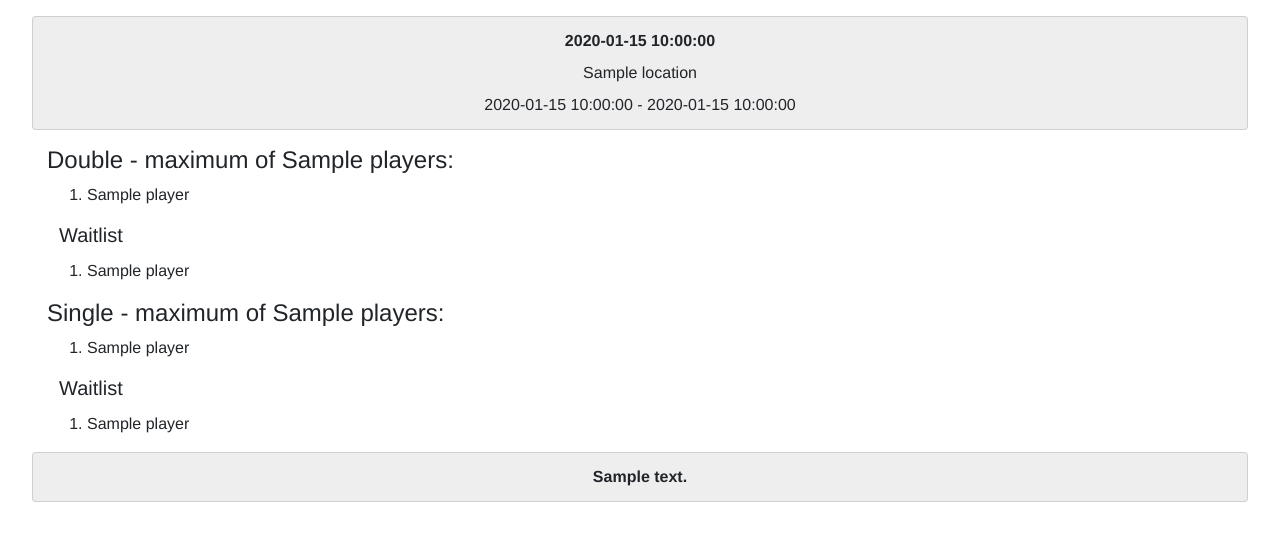
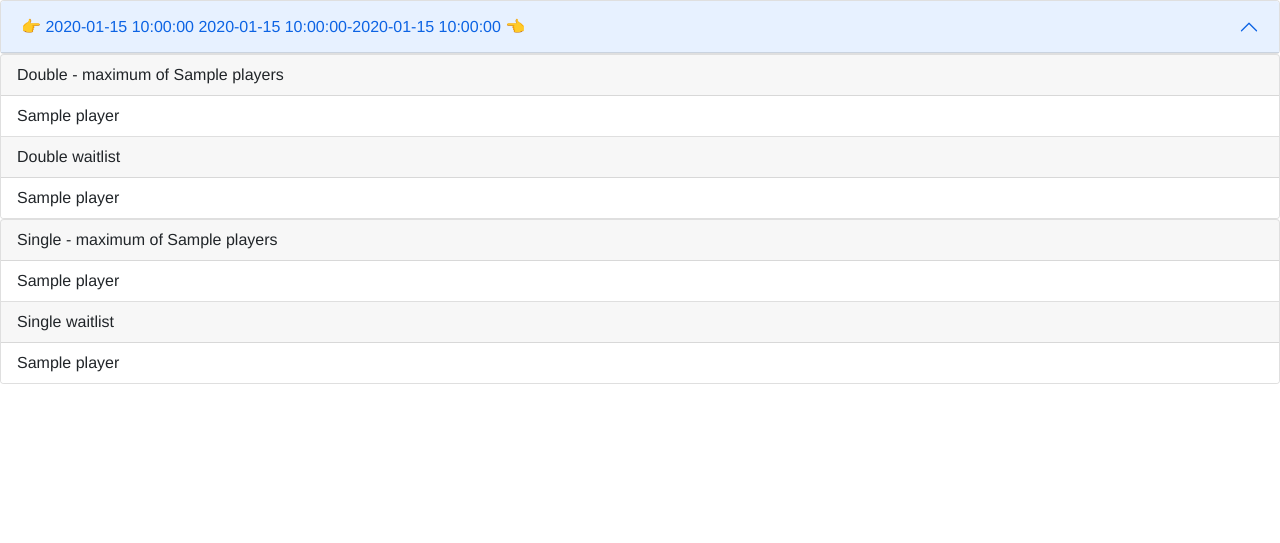
Before and after one commit to philip-zhan/badminton-group, a Flask app: template templates/group.html in a window 1280 px wide. Shown: the top 543 px of the page. Run offline with Flask 2, Linux system fonts and the light colour scheme; the template is opened without the code that fills it: values that come from a table or form of the project are taken from there, most other values are stand-ins (such as "Sample title", 1, 10 or a date in 2020); some libraries are stand-ins or nearby versions.

Commit message:
adding styles to group page

```diff
--- a/main.py
+++ b/main.py
@@ -1,10 +1,8 @@
 import os
 import logging
 from flask import send_from_directory
-from typing import Dict, Iterable, Iterator, List, Optional, Set, Tuple
 from datetime import datetime, date
 from operator import itemgetter
-import pytz
 from flask import Flask, render_template, request, flash
 from werkzeug.utils import redirect
 from wtforms import (
@@ -17,13 +15,12 @@ from wtforms import (
 )
 from wtforms.widgets import TextArea
 from wtforms.fields.html5 import TimeField, DateField, IntegerField, DateTimeLocalField
-from google.cloud.datastore import Client, Entity, Transaction
+from data_process import fetch_groups,process_groups,fetch_group,process_add,process_players,process_create_group,process_remove
 
 
 PAGE_LIMIT = 10
 
 logger = logging.getLogger()
-datastore_client = Client("badminton-group", "groups")
 app = Flask(__name__)
 app.config["SECRET_KEY"] = os.urandom(32)
 
@@ -35,8 +32,8 @@ class EditForm(Form):
         choices=[("double", "Double"), ("single", "Single")],
         default="double",
     )
-    player_name = StringField("Name:", validators=[validators.DataRequired()])
-    player_pin = PasswordField("PIN:", validators=[validators.DataRequired()])
+    player_name = StringField( validators=[validators.DataRequired()])
+    player_pin = PasswordField( validators=[validators.DataRequired()])
     add_submit = SubmitField("Add")
     remove_submit = SubmitField("Remove")
 
@@ -65,198 +62,6 @@ class GroupForm(Form):
     create_submit = SubmitField("Create")
 
 
-def fetch_groups(limit: int = None) -> List[Entity]:
-    query = datastore_client.query(kind="group")
-    query.order = ["-start_time"]
-    try:
-        return list(query.fetch(limit=limit))
-    except Exception as e:
-        logger.error(e, exc_info=True)
-        return []
-
-
-def fetch_group(group_id: str, transaction: Transaction = None) -> Optional[Entity]:
-    key = datastore_client.key("group", int(group_id))
-    try:
-        group_entity = datastore_client.get(key, transaction=transaction)
-        return group_entity
-    except Exception as e:
-        logger.error(e, exc_info=True)
-        return None
-
-
-def process_create_group(data: dict) -> Optional[str]:
-    new_group = Entity(datastore_client.key("group"))
-    local = pytz.timezone("US/Pacific")
-    start_time = local.localize(
-        datetime.strptime(data["date"] + " " + data["start_time"], "%Y-%m-%d %H:%M")
-    )
-    end_time = local.localize(
-        datetime.strptime(data["date"] + " " + data["end_time"], "%Y-%m-%d %H:%M")
-    )
-    retreat_deadline = local.localize(
-        datetime.strptime(data["retreat_deadline"], "%Y-%m-%dT%H:%M")
-    )
-    new_group.update(
-        {
-            "description": data["description"],
-            "retreat_deadline": retreat_deadline,
-            "location": data["location"],
-            "start_time": start_time,
-            "end_time": end_time,
-            "single_limit": int(data["single_limit"]),
-            "double_limit": int(data["double_limit"]),
-            "pin":  data["pin"],
-            "single_players": [],
-            "double_players": [],
-        }
-    )
-    try:
-        datastore_client.put(new_group)
-        return str(new_group.id)
-    except Exception as e:
-        logger.error(e, exc_info=True)
-        return None
-
-
-def process_groups(groups: Iterable) -> Iterator[Dict]:
-    clean_groups = get_clean_data(
-        groups,
-        {
-            ("location", str),
-            ("start_time", datetime),
-            ("retreat_deadline", datetime),
-            ("end_time", datetime),
-            ("single_limit", int),
-            ("double_limit", int),
-            ("single_players", list),
-            ("double_players", list),
-            ("description", str),
-
-        },
-    )
-    for group in clean_groups:
-        start_time_local: datetime = group["start_time"].astimezone(
-            pytz.timezone("US/Pacific")
-        )
-        end_time_local: datetime = group["end_time"].astimezone(
-            pytz.timezone("US/Pacific")
-        )
-        retreat_time_local: datetime = group["retreat_deadline"].astimezone(
-            pytz.timezone("US/Pacific")
-        )
-        single_players, single_waitlist = process_players(
-            group["single_players"], group["single_limit"]
-        )
-        double_players, double_waitlist = process_players(
-            group["double_players"], group["double_limit"]
-        )
-        now_local = datetime.now().astimezone(
-            pytz.timezone("US/Pacific")
-        )
-        can_signup:bool = (start_time_local > now_local)
-        can_retreat:bool = (retreat_time_local > now_local)
-
-        yield {
-            "id": group.id,
-            "location": group["location"],
-            "date": start_time_local.strftime("%a %b %-d"),
-            "start_time": start_time_local.strftime("%-I:%M %p"),
-            "end_time": end_time_local.strftime("%-I:%M %p"),
-            "single_limit": group["single_limit"],
-            "double_limit": group["double_limit"],
-            "description": group["description"],
-            "single_players": single_players,
-            "single_waitlist": single_waitlist,
-            "double_players": double_players,
-            "double_waitlist": double_waitlist,
-            "can_signup":can_signup,
-            "can_retreat":can_retreat,
-        }
-
-
-def process_players(players: Iterable, limit: int) -> Tuple[List, List]:
-    clean_players = get_clean_data(
-        players, {("name", str), ("pin", str), ("signup_time", datetime)}
-    )
-    sorted_players = sorted(clean_players, key=itemgetter("signup_time"))
-    if len(sorted_players) <= limit:
-        return sorted_players, []
-    else:
-        return sorted_players[:limit], sorted_players[limit:]
-
-
-def get_clean_data(
-    data: Iterable, required_field_and_type: Set[Tuple[str, type]]
-) -> Iterator[Entity]:
-    for item in data:
-        if all(
-            field_name in item and isinstance(item[field_name], type_name)
-            for field_name, type_name in required_field_and_type
-        ):
-            yield item
-
-
-def get_player_list_name_by_type(player_type: str) -> Optional[str]:
-    if player_type == "double":
-        return "double_players"
-    elif player_type == "single":
-        return "single_players"
-    return None
-
-
-def process_add(
-    group_id: str, player_type: str, player_name: str, player_pin: str
-) -> Optional[str]:
-    with datastore_client.transaction() as transaction:
-        group_entity = fetch_group(group_id, transaction=transaction)
-        if not group_entity:
-            return f"Can't find group with ID {group_id}"
-        player_list_name = get_player_list_name_by_type(player_type)
-        player_name = player_name.strip()
-        if player_name.lower() in {
-            x["name"].lower() for x in group_entity[player_list_name]
-        }:
-            return "Player with the same name already exist"
-        else:
-            group_entity[player_list_name].append(
-                {
-                    "name": player_name,
-                    "pin": player_pin,
-                    "signup_time": datetime.utcnow(),
-                }
-            )
-            try:
-                datastore_client.put(group_entity)
-            except Exception as e:
-                logger.error(e, exc_info=True)
-            return None
-
-def process_remove(
-    group_id: str, player_type: str, player_name: str, player_pin: str
-) -> Optional[str]:
-    player_name = player_name.strip()
-    with datastore_client.transaction() as transaction:
-        group_entity = fetch_group(group_id, transaction=transaction)
-        if not group_entity:
-            return f"Can't find group with ID {group_id}"
-        player_list_name = get_player_list_name_by_type(player_type)
-        new_players = []
-        for idx in range(len(group_entity[player_list_name])):
-            player = group_entity[player_list_name][idx]
-            if player["name"].lower() != player_name.lower():
-                continue
-            if player_pin in [group_entity['pin'], player['pin']]:
-                group_entity[player_list_name].pop(idx)
-                try:
-                    datastore_client.put(group_entity)
-                except Exception as e:
-                    logger.error(e, exc_info=True)
-                return None
-            else:
-                return "Wrong PIN"
-        return "Can't find player with that name"
-
 
 @app.route("/", methods=["GET"])
 def root():
@@ -280,13 +85,16 @@ def group(gid):
         group=processed_groups[0]
         edit_form = EditForm()
         if group['single_limit']==0:
-            edit_form.player_type.choices=[('double','Double')]
-            edit_form.player_type.default='double'
-            edit_form.process()
+            group['player_types_disabled']=True
+            group['default_type']={"value":'double',"text":'Double'}
+
         elif group['double_limit']==0:
-            edit_form.player_type.choices=[('single','Single')]
-            edit_form.player_type.default='single'
-            edit_form.process()
+            group['player_types_disabled']=True
+            group['default_type']={"value":'single',"text":'Single'}
+        else:
+            group['player_types_disabled']=False
+            group['default_type']={"value":'single',"text":'Single'}
+
         return render_template("group.html",group=group , edit_form=edit_form)
     except Exception as e:
         logger.error(e, exc_info=True)
--- a/static/style.css
+++ b/static/style.css
@@ -1,7 +1,24 @@
 body {
   font-family: "helvetica", sans-serif;
-  margin: 16px;
+   width:100%
 }
+
+footer.fixed-bottom{
+  position: fixed;
+  height: 138px;
+  background: #FEFEFE ;
+  border-top: 1px solid rgb(206, 212, 218);
+  bottom: 0;
+  padding: 5px;
+  width: 100%;
+}
+
+.foot_padding{
+  height: 160px !important ;
+  width: 100%;
+
+}
+/*
 ul {
   list-style-type: none;
   padding-left: 0px;
@@ -60,16 +77,7 @@ h5.waitlist {
 #player_type li {
   display: inline;
   margin: 10px;
-}
-#add_submit {
-  height: 30px;
-  width: 70px;
-}
-#remove_submit {
-  height: 30px;
-  width: 70px;
-  margin-left: 20px;
-}
+} */
 #flashes {
   background-color: #faa;
   padding: 8px;
--- a/templates/group.html
+++ b/templates/group.html
@@ -1,78 +1,117 @@
 {% extends "layout.html" %}
 {% block body %}
 
+<div class="accordion" id="descriptionData">
+  <div class="accordion-item">
+    <h2 class="accordion-header" id="headingOne">
+      <button class="accordion-button" type="button" data-bs-toggle="collapse" data-bs-target="#collapseOne"
+        aria-expanded="false" aria-controls="collapseOne">
+        &#x1F449; {{ group["date"] }} {{ group["start_time"] }}-{{ group["end_time"]}} &#x1F448;
+      </button>
+    </h2>
+    <div id="collapseOne" class="accordion-collapse collapse hide" aria-labelledby="headingOne"
+      data-bs-parent="#accordionExample">
+      <div class="accordion-body">
+        <H6>Address: {{ group["location"] }} </H6>
+        <br>
+        {{ group["description"] }}
+      </div>
+    </div>
+  </div>
+</div>
+{% if group["double_limit"] > 0 or group["double_waitlist"] %}
 <div class="card">
-  <div class="card_line">
-    <b>{{ group["date"] }}</b>
-  </div>
-  <div class="card_line">{{ group["location"] }}</div>
-  <div class="card_line">{{ group["start_time"] }} - {{ group["end_time"]}}</div>
-</div>
-
-<div class="container">
-  {% if group["double_limit"] > 0 or group["double_waitlist"] %}
-  <h4>Double - maximum of {{ group["double_limit"] }} players:</h4>
-  <ol>
+  <div class="card-header">Double - maximum of {{ group["double_limit"] }} players</div>
+  <ul class="list-group list-group-flush">
     {% for player in group["double_players"] %}
-    <li>{{ player["name"] }}</li>
+    <li class="list-group-item">{{ player["name"] }}</li>
     {% endfor %}
-  </ol>
-
+  </ul>
   {% if group["double_waitlist"] %}
-  <h5 class="waitlist">Waitlist</h5>
-  <ol>
+  <div class="card-header">Double waitlist</div>
+  <ul class="list-group list-group-flush">
     {% for player in group["double_waitlist"] %}
-    <li>{{ player["name"] }}</li>
+    <li class="list-group-item">{{ player["name"] }}</li>
     {% endfor %}
-  </ol>
-  {% endif %}
-  {% endif %}
-
-  {% if group["single_limit"] > 0 or group["single_waitlist"] %}
-  <h4>Single - maximum of {{ group["single_limit"] }} players:</h4>
-  <ol>
-    {% for player in group["single_players"] %}
-    <li>{{ player["name"] }}</li>
-    {% endfor %}
-  </ol>
-
-  {% if group["single_waitlist"] %}
-  <h5 class="waitlist">Waitlist</h5>
-  <ol>
-    {% for player in group["single_waitlist"] %}
-    <li>{{ player["name"] }}</li>
-    {% endfor %}
-  </ol>
-  {% endif %}
-  {% endif %}
-
-  {% if group["can_signup"] %}
-
-  <div class="form_container">
-    <form method="POST">
-      Sign up for: {{ edit_form.player_type }}
-      <br>
-      <div class="form_row">
-        {{ edit_form.player_name.label }}
-        {{ edit_form.player_name }}
-      </div>
-      <div class="form_row">
-        {{ edit_form.player_pin.label }}
-        {{ edit_form.player_pin }}
-      </div>
-      {{ edit_form.add_submit }}
-      {% if group["can_retreat"] %}
-        {{ edit_form.remove_submit }}
-      {% endif %}
-      <input type="hidden" name="group_id" value="{{group['id']}}" />
-    </form>
-  </div>
+  </ul>
   {% endif %}
 </div>
+{% endif %}
 
+{% if group["single_limit"] > 0 or group["single_waitlist"] %}
 <div class="card">
-  <div class="card_line">
-    <b>{{ group["description"] }}</b>
-  </div>
+  <div class="card-header">Single - maximum of {{ group["single_limit"] }} players</div>
+  <ul class="list-group list-group-flush">
+    {% for player in group["single_players"] %}
+    <li class="list-group-item">{{ player["name"] }}</li>
+    {% endfor %}
+  </ul>
+  {% if group["single_waitlist"] %}
+  <div class="card-header">Single waitlist</div>
+  <ul class="list-group list-group-flush">
+    {% for player in group["single_waitlist"] %}
+    <li class="list-group-item">{{ player["name"] }}</li>
+    {% endfor %}
+  </ul>
+  {% endif %}
 </div>
+{% endif %}
+<div class='foot_padding'> </div>
+
+{% if group["can_signup"] %}
+<script>
+  const toggleSingle = () => {
+    document.getElementById("dropdownMenuButton1").innerText="Single";
+    document.getElementById("playTypeInput").value="single";
+  }
+
+  const toggleDouble = () => {
+    document.getElementById("dropdownMenuButton1").innerText="Double";
+    document.getElementById("playTypeInput").value="double";
+  }
+
+</script>
+
+<footer class="fixed-bottom">
+  <form method="POST">
+    <div class="input-group mb-3" style="margin-bottom: 5px !important;">
+      <div class="input-group-prepend">
+        <span class="input-group-text" id="basic-addon1">Name</span>
+      </div>
+      {{ edit_form.player_name(class_="form-control", placeholder="Your name")}}
+    </div>
+    <div class="input-group mb-3" style="margin-bottom: 5px !important;">
+      <div class="input-group-prepend">
+        <span class="input-group-text" id="basic-addon1">PIN</span>
+      </div>
+      {{ edit_form.player_pin(class_="form-control", placeholder="insert PIN")}}
+      <div class="dropdown" style="margin-left: 5px;">
+        <button class="btn btn-primary dropdown-toggle"
+        style="width: 92px;"
+        type="button"
+        {% if group['player_types_disabled'] %} disabled {%endif%}
+         id="dropdownMenuButton1"
+         data-bs-toggle="dropdown"
+         aria-expanded="false">
+          {{group.default_type.text}}
+        </button>
+        <ul class="dropdown-menu" aria-labelledby="dropdownMenuButton1">
+          <li><a class="dropdown-item" href="#" onclick="toggleSingle();">Single </a></li>
+          <li><a class="dropdown-item" href="#" onclick="toggleDouble();">Double</a></li>
+        </ul>
+      </div>
+    </div>
+
+    <input type="hidden" id='playTypeInput' name="player_type" value="{{group.default_type.value}}" />
+    <div class="btn-group" style="width:100%; margin-bottom: 5px !important;" role="group">
+      {{ edit_form.add_submit(class_="btn btn-primary ") }}
+      {% if group["can_retreat"] %}
+      {{ edit_form.remove_submit(class_="btn btn-outline-primary ") }}
+      {% endif %}
+    </div>
+    <input type="hidden" name="group_id" value="{{group['id']}}" />
+  </form>
+</footer>
+{% endif %}
+
 {% endblock %}
--- a/templates/layout.html
+++ b/templates/layout.html
@@ -5,8 +5,9 @@
 <head>
     <title>Badminton Group</title>
     <script src="{{ url_for('static', filename='script.js') }}"></script>
-    <link rel="stylesheet" href="https://stackpath.bootstrapcdn.com/bootstrap/4.4.1/css/bootstrap.min.css" integrity="sha384-Vkoo8x4CGsO3+Hhxv8T/Q5PaXtkKtu6ug5TOeNV6gBiFeWPGFN9MuhOf23Q9Ifjh" crossorigin="anonymous">
-    <link type="text/css" rel="stylesheet" href="{{ url_for('static', filename='style.css') }}" />
+    <link rel="stylesheet" href="https://cdnjs.cloudflare.com/ajax/libs/twitter-bootstrap/5.1.1/css/bootstrap.min.css" integrity="sha512-6KY5s6UI5J7SVYuZB4S/CZMyPylqyyNZco376NM2Z8Sb8OxEdp02e1jkKk/wZxIEmjQ6DRCEBhni+gpr9c4tvA==" crossorigin="anonymous" referrerpolicy="no-referrer" />
+    <script src="https://cdnjs.cloudflare.com/ajax/libs/twitter-bootstrap/5.1.1/js/bootstrap.bundle.min.js" integrity="sha512-trzlduO3EdG7Q0xK4+A+rPbcolVt37ftugUSOvrHhLR5Yw5rsfWXcpB3CPuEBcRBCHpc+j18xtQ6YrtVPKCdsg==" crossorigin="anonymous" referrerpolicy="no-referrer"></script>
+        <link type="text/css" rel="stylesheet" href="{{ url_for('static', filename='style.css') }}" />
 </head>
 
 <body>
```
Also changed, not shown: data_process.py (added, +203 -0 lines).
